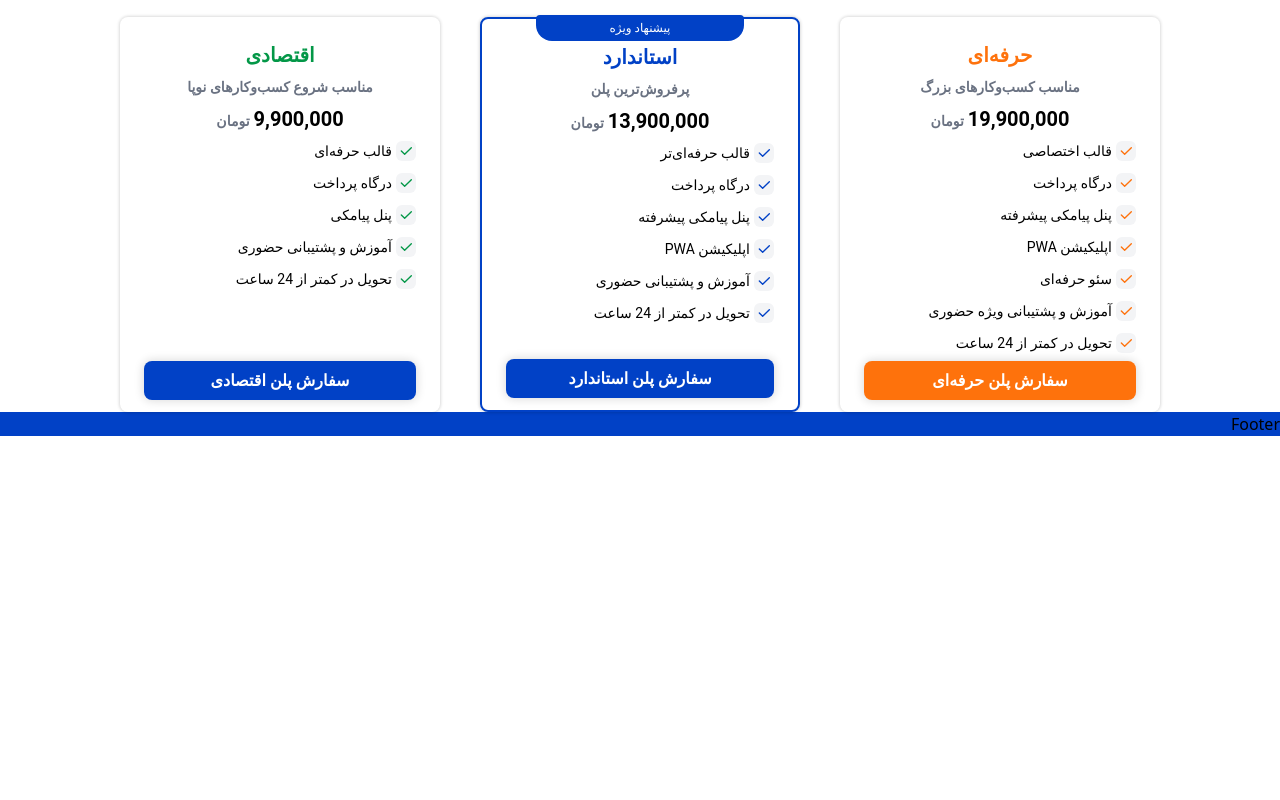
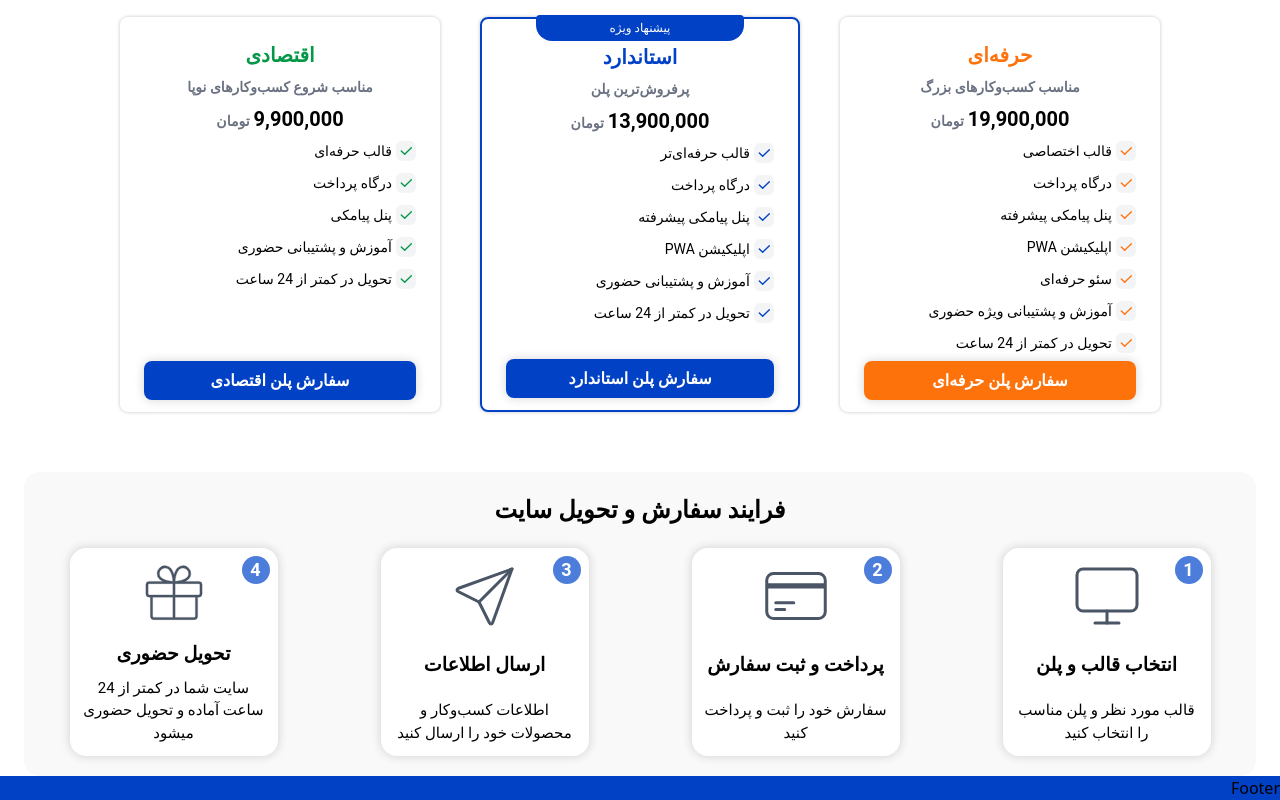
Before and after one commit to MohammadSoleimanikia/webetom, a Next.js app: page / in a window 1280 px wide. Shown: the part 2710-3510 px from the top of the page. Before the commit the page ends 3146 px from the top, so only its background shows below. Built offline with nearby package versions, Linux system fonts and the light colour scheme; what @mui/material-nextjs would draw is missing.

Commit message:
feat: add order process

```diff
--- a/src/app/page.tsx
+++ b/src/app/page.tsx
@@ -7,6 +7,7 @@ import TemplateSection from "@/sections/templates";
 import { Button } from "@mui/material";
 import WhyUs from "@/sections/whyUs";
 import Plans from "@/sections/plans";
+import OrderProcess from "@/sections/orderProcess";
 
 export default function Home() {
   return (
@@ -55,6 +56,11 @@ export default function Home() {
       <SectionWrapper title="پلن های سایت فروشگاهی ">
         <Plans />
       </SectionWrapper>
+
+      {/* order process  */}
+      <SectionWrapper containerClassName="bg-background md:bg-transparent ">
+        <OrderProcess />
+      </SectionWrapper>
     </>
   );
 }
--- /dev/null
+++ b/src/data/ORDER_PROCESS.ts
@@ -0,0 +1,30 @@
+
+import { FeatureItem } from "./FEATURES";
+import { FiMonitor } from "react-icons/fi";
+import { HiOutlineCreditCard } from "react-icons/hi2";
+
+import { PiGiftThin } from "react-icons/pi";
+import { TbSend } from "react-icons/tb";
+
+export const ORDER_PROCESS: FeatureItem[] = [
+  {
+    title: "انتخاب قالب و پلن",
+    icon: FiMonitor,
+    description: "قالب مورد نظر و پلن مناسب را انتخاب کنید",
+  },
+  {
+    title: "پرداخت و ثبت سفارش",
+    icon: HiOutlineCreditCard,
+    description: "سفارش خود را ثبت و پرداخت کنید ",
+  },
+  {
+    title: "ارسال اطلاعات ",
+    icon: TbSend    ,
+    description: "اطلاعات کسب‌و‌کار و محصولات خود را ارسال کنید",
+  },
+  {
+    title: "تحویل حضوری",
+    icon: PiGiftThin ,
+    description: "سایت شما در کمتر از 24 ساعت آماده و تحویل حضوری میشود",
+  },
+];
--- /dev/null
+++ b/src/sections/orderProcess/index.tsx
@@ -0,0 +1,22 @@
+import { ORDER_PROCESS } from "@/data/ORDER_PROCESS";
+import { Typography } from "@mui/material";
+import OrderProcessCard from "./orderProcessCard";
+export default function OrderProcess() {
+  return (
+    <div className="bg-background rounded-2xl py-5">
+      {/* header */}
+      <div className="mb-3 flex flex-col items-center gap-2 sm:relative sm:flex-row sm:justify-center md:mb-5">
+        <Typography variant="h2" className="text-center">
+          فرایند سفارش و تحویل سایت
+        </Typography>
+      </div>
+
+      {/* content */}
+      <div className="grid grid-cols-1 justify-items-center gap-y-3 sm:grid-cols-2 sm:gap-x-3 sm:gap-y-6 lg:grid-cols-4 lg:gap-3">
+        {ORDER_PROCESS.map((item, index) => (
+          <OrderProcessCard key={index} item={item} step={index} />
+        ))}
+      </div>
+    </div>
+  );
+}
--- /dev/null
+++ b/src/sections/orderProcess/orderProcessCard.tsx
@@ -0,0 +1,41 @@
+import { FeatureItem } from "@/data/FEATURES";
+import { Typography } from "@mui/material";
+import clsx from "clsx";
+import { FaArrowDownLong } from "react-icons/fa6";
+
+type Props = {
+  item: FeatureItem;
+  step: number;
+};
+export default function OrderProcessCard({ item, step }: Props) {
+  const Icon = item.icon;
+  return (
+
+      <div
+        className={clsx(
+          "relative  flex w-full  max-w-52 flex-col items-center justify-between gap-2",
+          "shadow-card-small rounded-2xl bg-white p-3 text-center",
+        )}
+      >
+        {/*step number*/}
+        <div
+          className={clsx(
+            "bg-primary-light flex size-7 items-center justify-center rounded-full",
+            "absolute top-2 right-2",
+          )}
+        >
+          <Typography
+            variant="caption"
+            className="text-lg font-semibold text-white"
+          >
+            {step + 1}
+          </Typography>
+        </div>
+        <Icon className="size-18 stroke-1 text-gray-600" />
+        <Typography variant="h3">{item.title}</Typography>
+        <Typography variant="body1">{item.description}</Typography>
+      </div>
+
+
+  );
+}
```
